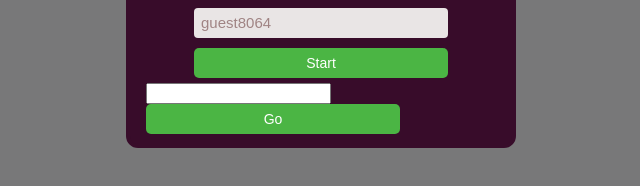
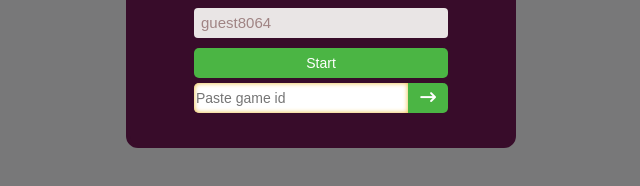
Before and after one commit to reljadev/bughouse.js, a website: page frontend/landing_page/landing_page.html in a window 1280 px wide. Both pictures are taken after a click on the button "Join". Shown: the part 520-706 px from the top of the page, without its empty margins (319-959 px from the left). Drawn offline with nearby package versions, Linux system fonts and the light colour scheme; files whose address does not match are found by name.

Commit message:
join -> go button transition implemented

```diff
--- a/frontend/landing_page/landing_page.css
+++ b/frontend/landing_page/landing_page.css
@@ -122,3 +122,68 @@ body {
 .buttons_divider {
     height: 5px;
 }
+
+#join_button {
+    opacity: 1;
+    transition: opacity 0.3s;
+}
+
+#join_button.hide {
+    opacity: 0;
+}
+
+#join_container {
+    width: 254px;
+    display: flex;
+    margin: auto;
+    opacity: 1;
+    transition: opacity 0.3s;
+}
+
+#join_container.hide {
+    opacity: 0;
+}
+
+#game_id_input {
+    width: 214px;
+    height: 30px;
+    font-size: 14px;
+    color: black;
+    border-radius: 5px 0px 0px 5px;
+    -webkit-box-sizing: border-box; /* Safari/Chrome, other WebKit */
+    -moz-box-sizing: border-box;    /* Firefox, other Gecko */
+    box-sizing: border-box;
+    border:0;
+    outline:0;
+}
+
+#game_id_input:focus {
+    outline-color: transparent;
+    outline-style: solid;
+    -moz-box-shadow:    inset 0 0 5px #ecb930;
+    -webkit-box-shadow: inset 0 0 5px #ecb930;
+    box-shadow:         inset 0 0 5px #ecb930;
+}
+
+#go_button {
+    width: 40px;
+    height: 30px;
+    line-height: 30px;
+    display:inline-block;
+    text-align: center;
+    vertical-align: bottom;
+    /* flex: none; */
+    border-radius: 0px 5px 5px 0px;
+    background-color: #4bb544;
+    border:0;
+    outline:0;
+}
+
+#go_button:hover {
+    background-color: #4bb443be;
+    transition: 0.3s;
+}
+
+.color-white {
+    color: white;
+}
--- a/frontend/landing_page/landing_page.html
+++ b/frontend/landing_page/landing_page.html
@@ -1,21 +1,37 @@
 <!DOCTYPE html>
 <html lang="en">
+
 <head>
+    <!-- meta -->
     <meta charset="UTF-8">
     <meta http-equiv="X-UA-Compatible" content="IE=edge">
+    <meta name="viewport" content="width=device-width, initial-scale=1.0">
+
     <!-- google fonts -->
     <link rel="preconnect" href="https://fonts.googleapis.com">
     <link rel="preconnect" href="https://fonts.gstatic.com" crossorigin>
     <link href="https://fonts.googleapis.com/css2?family=Saira+Condensed:wght@200&family=Squada+One&display=swap" rel="stylesheet">
-    <meta name="viewport" content="width=device-width, initial-scale=1.0">
-    <link rel="stylesheet" href="./landing_page.css">
+
+    <!-- font awesome icons -->
+    <script src="https://kit.fontawesome.com/767c504d89.js" crossorigin="anonymous"></script>
+
+    <!-- css -->
+    <link rel="stylesheet" href="./landing_page.css"> <!-- TODO: change to min -->
+
+    <!-- jQuery -->
     <script src="https://code.jquery.com/jquery-1.12.4.min.js"
             integrity="sha256-ZosEbRLbNQzLpnKIkEdrPv7lOy9C27hHQ+Xp8a4MxAQ="
             crossorigin="anonymous">
     </script>
+
+    <!-- client-side socket io -->
     <script src="/socket.io/socket.io.js"></script>
-    <title>Login</title>
+
+    <!-- webapp title -->
+    <title>Bughouse</title>
+
 </head>
+
 <body>
     <div class="container">
         <h2 class="title">bughouse</h2>
@@ -29,12 +45,19 @@
             <div class="input_button_divider"></div>
             <button type="button" class="button" id="start_button">Start</button>
             <div class="buttons_divider"></div>
+
             <button type="button" class="button" id="join_button">Join</button>
-            <input type="text" id="gameId_input" autocomplete="off" hidden>
-            <button type="button" class="button" id="go_button" hidden>Go</button>
+            <div id="join_container" style="display: none;">
+                <input type="text" id="game_id_input" tabindex='-1' placeholder='Paste game id' autocomplete="off">
+                <div id="go_button" tabindex="-1">
+                    <i id="icon_go" class="fa-solid fa-arrow-right-long fa-sm center color-white"></i>
+                </div>
+            </div>
         </div>
     </div>
 
+    <!-- javascript logic -->
     <script src="./landing_page.js"></script>
+
 </body>
 </html>
--- a/frontend/landing_page/landing_page.js
+++ b/frontend/landing_page/landing_page.js
@@ -7,7 +7,9 @@ let username = setRandomUsername($username)
 // start new game
 $('#start_button').click(() => {startGame()})
 // join game
-$('#join_button').click(() => {joinGame()})
+$join_button = $('#join_button');
+$join_container = $('#join_container');
+$id_input = $('#game_id_input');
 
 function setRandomUsername($username) {
     let min = 1000
@@ -50,3 +52,19 @@ function goGame() {
     url += 'gameId=' + game_id
     window.location.replace(url)
 }
+
+$join_button.click((evt) => {   $join_button.addClass('hide');
+                                $join_container.removeClass('hide');
+                                setTimeout(() => { $join_button.css('display', 'none');
+                                                    $join_container.css('display', '');
+                                                    $id_input.focus();
+                                                 },
+                                                    200);
+                            });
+$id_input.on('blur', (evt) => { $join_container.addClass('hide');
+                                $join_button.removeClass('hide');
+                                setTimeout(() => { $join_container.css('display', 'none');
+                                                    $join_button.css('display', '');
+                                                 },
+                                                    200);
+                            });
```
